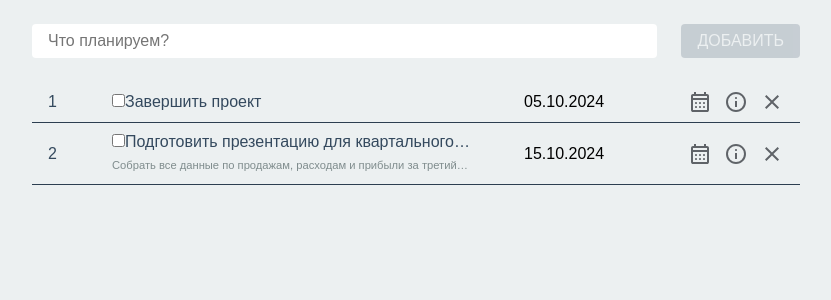
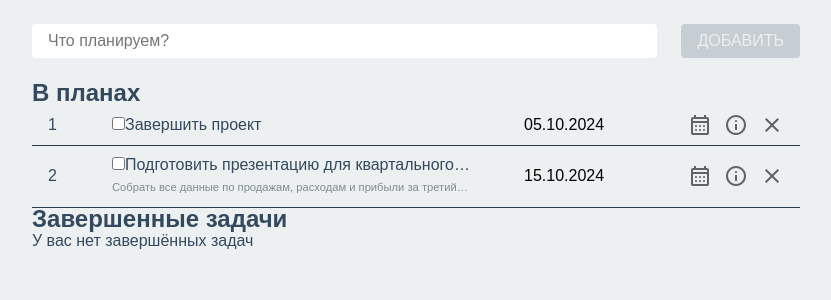
Before and after one commit to RodionMalkov/pet-todo, a React (Create React App) app: page / in a window 1280 px wide. Shown: the top 300 px of the page, without its empty margins (224-1055 px from the left). Built offline with nearby package versions, Linux system fonts and the light colour scheme; a web font is replaced by a local one.

Commit message:
add new list "complited task"

```diff
--- a/src/App.jsx
+++ b/src/App.jsx
@@ -5,6 +5,8 @@ import TodoList from "./modules/TodoList/TodoList";
 
 const App = () => {
   const [todoList, setTodoList] = useState([]);
+  const [completedList, setCompletedList] = useState([]);
+  const [favoritesList, setFavoritesList] = useState([]);
 
   const addTodo = (task) => {
     const newTodo = {
@@ -28,9 +30,24 @@ const App = () => {
   };
 
   const statusTask = (id, isComplited) => {
-    setTodoList(
-      todoList.map((todo) => (todo.id === id ? { ...todo, isComplited } : todo))
-    );
+    // Найдём задачу в любом из списков (активные или завершённые)
+    let task =
+      todoList.find((todo) => todo.id === id) ||
+      completedList.find((todo) => todo.id === id);
+
+    if (!task) return; // Если задача не найдена, ничего не делаем
+
+    task = { ...task, isComplited }; // Обновляем статус задачи
+
+    if (isComplited) {
+      // Перемещаем задачу в выполненные
+      setCompletedList([...completedList, task]);
+      setTodoList(todoList.filter((todo) => todo.id !== id)); // Удаляем из активных
+    } else {
+      // Возвращаем задачу в активные
+      setTodoList([...todoList, task]);
+      setCompletedList(completedList.filter((todo) => todo.id !== id)); // Удаляем из выполненных
+    }
   };
 
   const addDeadline = (id, deadline) => {
@@ -67,7 +84,6 @@ const App = () => {
       },
     ]);
   }, []);
-  console.log(todoList);
   return (
     <>
       <Container>
@@ -79,6 +95,18 @@ const App = () => {
           addDesc={addDesc}
           renameTask={renameTask}
           statusTask={statusTask}
+          listTitle="В планах"
+          textEmpty="Список дел пуст :'("
+        />
+        <TodoList
+          todoList={completedList}
+          removeTodo={removeTodo}
+          addDeadline={addDeadline}
+          addDesc={addDesc}
+          renameTask={renameTask}
+          statusTask={statusTask}
+          listTitle="Завершенные задачи"
+          textEmpty="У вас нет завершённых задач"
         />
       </Container>
     </>
--- a/src/components/Task/Task.jsx
+++ b/src/components/Task/Task.jsx
@@ -1,24 +1,27 @@
-import React from "react";
+import React, { useEffect, useState } from "react";
 import "./Task.scss";
 import Input from "../../elements/Input/Input";
 
 const Task = (props) => {
-  const { className, id, task, onClick, statusTask } = props;
+  const { className, id, task, statusTask, isComplited } = props;
 
   const handleTaskChange = (e) => {
-    statusTask(id, e.target.checked);
+    const isChecked = e.target.checked;
+    statusTask(id, isChecked);
   };
 
   return (
-    <label аttrFor={id} className={`task ${className ? className : ""}`}>
+    <label htmlFor={id} className={`task ${className ? className : ""}`}>
       <Input
         type="checkbox"
         className="task__checkbox"
         id={id}
-        onClick={onClick}
         onChange={handleTaskChange}
+        checked={isComplited}
       />
-      <span className="task__text">{task}</span>
+      <span className={`task__text ${isComplited ? "completed" : ""}`}>
+        {task}
+      </span>
     </label>
   );
 };
--- a/src/components/TodoItem/TodoItem.jsx
+++ b/src/components/TodoItem/TodoItem.jsx
@@ -9,10 +9,17 @@ import TaskInfo from "../../modules/TaskInfo/TaskInfo";
 import Task from "../Task/Task";
 
 const TodoItem = (props) => {
-  const { taskInfo, removeTodo, addDeadline, addDesc, renameTask, statusTask } =
-    props;
+  const {
+    taskInfo,
+    removeTodo,
+    addDeadline,
+    addDesc,
+    renameTask,
+    statusTask,
+    todoList,
+  } = props;
 
-  const { id, task, deadline, desc } = taskInfo;
+  const { id, task, deadline, desc, isComplited } = taskInfo;
 
   const [deadLineDate, setDeadLine] = useState(
     deadline ? new Date(deadline) : null
@@ -51,6 +58,7 @@ const TodoItem = (props) => {
           id={id}
           task={task}
           statusTask={statusTask}
+          isComplited={isComplited}
         />
         {desc && <span className="todo-item__desc">{desc}</span>}
       </div>
--- a/src/elements/Input/Input.jsx
+++ b/src/elements/Input/Input.jsx
@@ -13,6 +13,7 @@ const Input = React.forwardRef((props, ref) => {
     required,
     onClick,
     onKeyDown,
+    checked,
   } = props;
 
   return (
@@ -28,6 +29,7 @@ const Input = React.forwardRef((props, ref) => {
       placeholder={placeholder}
       value={value}
       required={required ? true : false}
+      checked={checked}
     />
   );
 });
--- a/src/modules/TodoList/TodoList.jsx
+++ b/src/modules/TodoList/TodoList.jsx
@@ -3,10 +3,19 @@ import "./TodoList.scss";
 import TodoItem from "../../components/TodoItem/TodoItem";
 
 const TodoList = (props) => {
-  const { todoList, removeTodo, addDeadline, addDesc, renameTask, statusTask } =
-    props;
+  const {
+    todoList,
+    removeTodo,
+    addDeadline,
+    addDesc,
+    renameTask,
+    statusTask,
+    listTitle,
+    textEmpty,
+  } = props;
   return (
     <div className="todo-list">
+      <h2 className="todo-list__title">{listTitle}</h2>
       {todoList.map((item) => (
         <TodoItem
           key={item.id}
@@ -16,10 +25,11 @@ const TodoList = (props) => {
           addDesc={addDesc}
           renameTask={renameTask}
           statusTask={statusTask}
+          todoList={todoList}
         />
       ))}
 
-      {!todoList.length && <p>У вас нет планов</p>}
+      {!todoList.length && <p>{textEmpty}</p>}
     </div>
   );
 };
--- a/src/modules/TodoList/TodoList.scss
+++ b/src/modules/TodoList/TodoList.scss
@@ -1,7 +1,3 @@
 .todo-list {
   width: 100%;
-
-  th {
-    text-align: start;
-  }
 }
```
